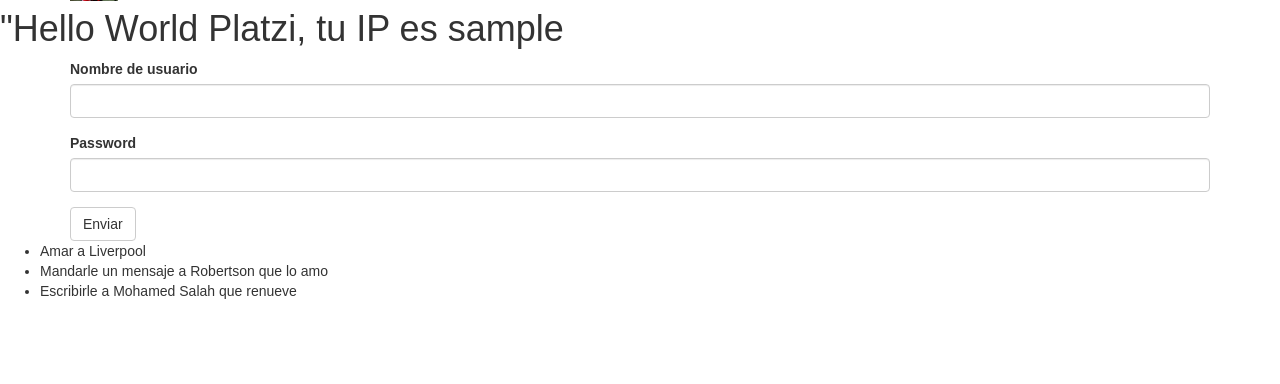
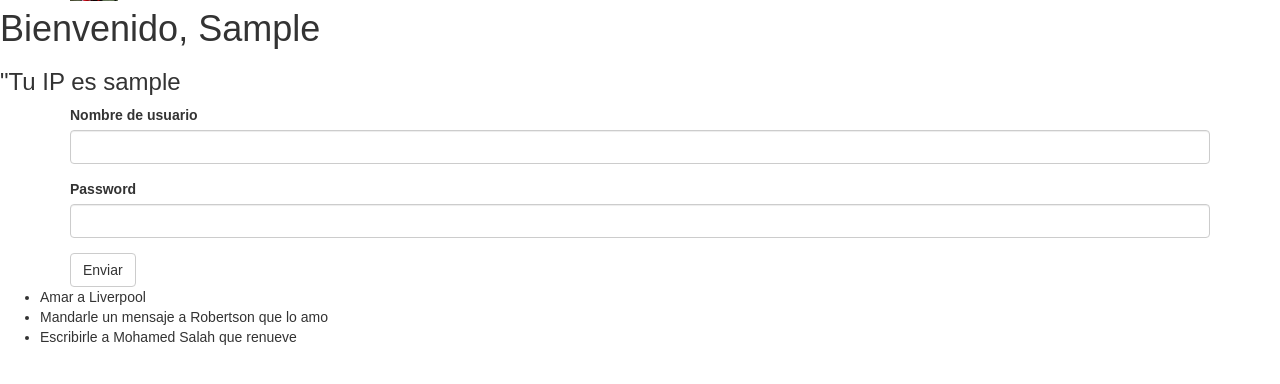
Before and after one commit to MichelleDuque/flask-platzi, a Flask app: page /hello in a window 1280 px wide. Shown: the part 63-447 px from the top of the page. Run offline with Flask 2, Linux system fonts and the light colour scheme; the visitor is signed in with stand-in values (Sample User, id 1); some libraries are stand-ins or nearby versions.

Commit message:
Add username in index

```diff
--- a/main.py
+++ b/main.py
@@ -5,7 +5,7 @@
 # flask run
 
 from multiprocessing import context
-from flask import Flask, request, make_response, redirect, render_template, session
+from flask import Flask, request, make_response, redirect, render_template, session, url_for
 from flask_bootstrap import Bootstrap
 from flask_wtf import FlaskForm
 from wtforms.fields import StringField, PasswordField, SubmitField
@@ -42,14 +42,23 @@
     return response
 
 
-@app.route('/hello')
+@app.route('/hello', methods=["GET", "POST"])
 def hello():
     user_ip = session.get('user_ip')
     login_form = LoginForm()
+    username = session.get("username")
+
     context = {
         'user_ip': user_ip,
         'todos': todos,
-        'login_form': login_form
+        'login_form': login_form,
+        'username': username
     }
 
+    if login_form.validate_on_submit():
+        username = login_form.username.data
+        session["username"] =username
+
+        return redirect(url_for("index"))
+
     return render_template('hello.html', **context)
--- a/templates/hello.html
+++ b/templates/hello.html
@@ -8,8 +8,12 @@
 {% endblock %}
 
 {% block conent %}
+    {% if username %}
+        <h1>Bienvenido, {{ username | capitalize }}</h1>
+    {% endif %}
+
     {% if user_ip %}
-        <h1>"Hello World Platzi, tu IP es {{user_ip}}</h1>
+        <h3>"Tu IP es {{user_ip}}</h3>
     {% else %}
         <a href="{{ url_for('index') }}"> Ir a inicio</a>
     {% endif %}
```
